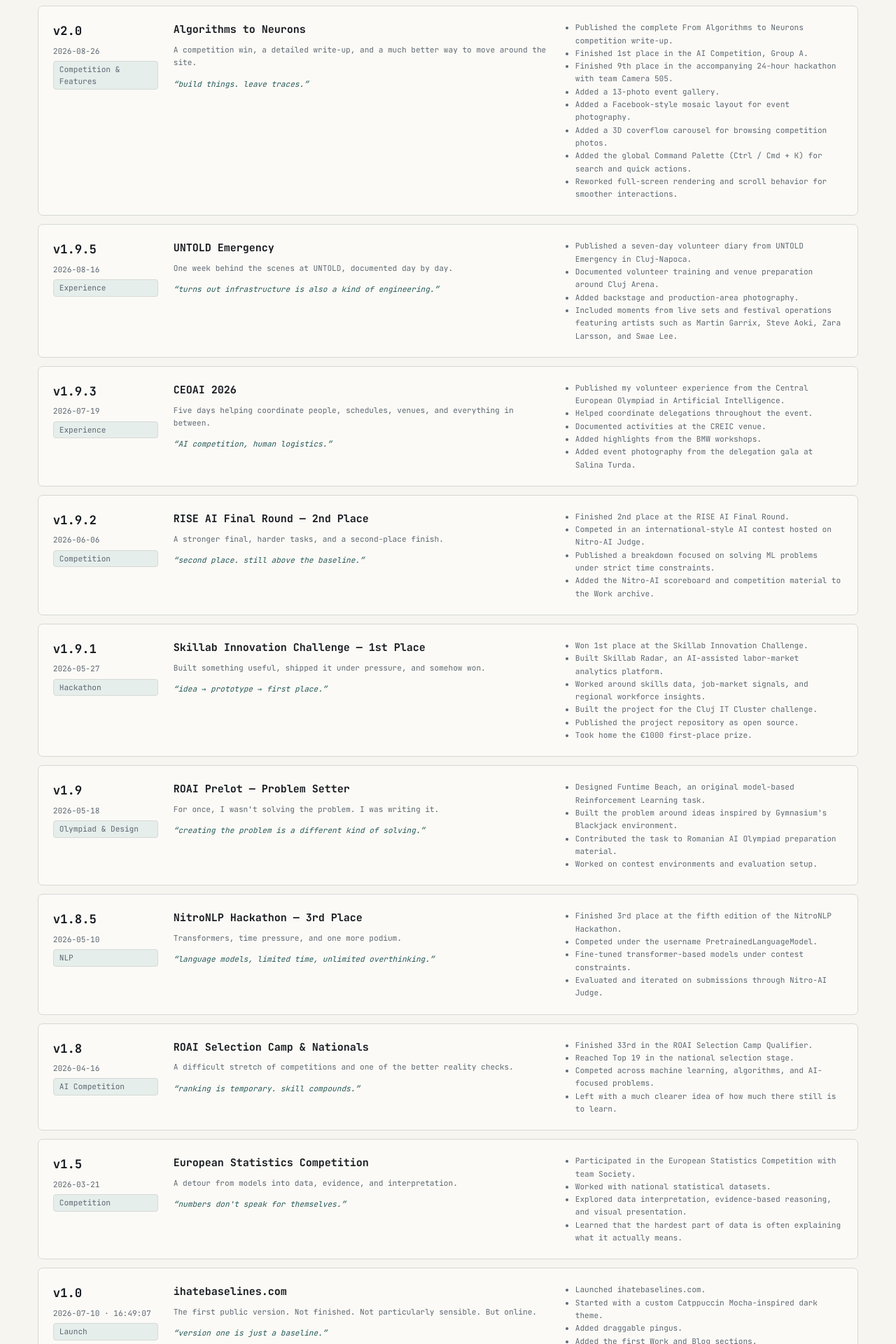
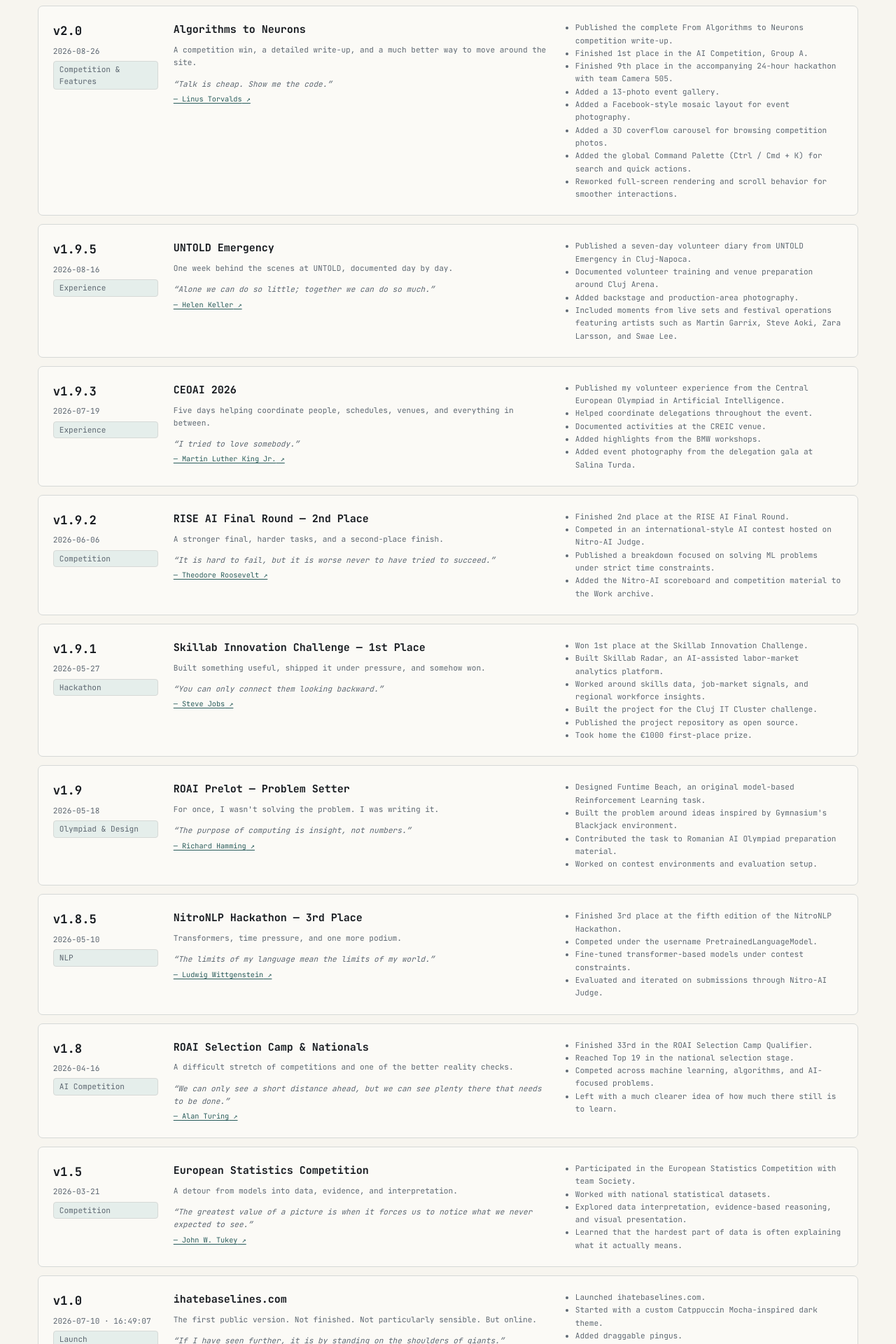
Before and after one commit to ihatebaselines/mywebsite, a Next.js app: page /changelog in a window 1280 px wide. Shown: the part 1040-2960 px from the top of the page at 70% size. Built offline with nearby package versions, Linux system fonts and the light colour scheme.

Commit message:
Add sourced quotes to changelog updates

```diff
--- a/src/app/globals.css
+++ b/src/app/globals.css
@@ -234,7 +234,10 @@ img { display: block; max-width: 100%; }
 .license-card-top { display: flex; justify-content: space-between; gap: 10px; }
 .license-version { color: var(--quiet); font-size: .69rem; }
 .license-links { display: flex; gap: 12px; margin-top: 12px; color: var(--accent-dark); font-size: .69rem; }
-.update-quote { margin-top: 12px !important; color: var(--accent-dark) !important; font-style: italic; }
+.update-quote { margin: 12px 0 0; color: var(--accent-dark); font-style: italic; }
+.update-quote p { margin: 0; color: inherit; }
+.update-quote cite { display: block; margin-top: 5px; font-size: .68rem; font-style: normal; }
+.update-quote cite a { color: inherit; text-decoration: underline; text-underline-offset: 2px; }
 .visually-hidden { position: absolute; overflow: hidden; width: 1px; height: 1px; clip: rect(0,0,0,0); white-space: nowrap; clip-path: inset(50%); }
 
 .update-list { display: grid; gap: 12px; }
--- a/src/components/ChangelogTimeline.tsx
+++ b/src/components/ChangelogTimeline.tsx
@@ -35,7 +35,7 @@ export default function ChangelogTimeline() {
       {results.length ? <div className="update-list">
         {results.map((item) => <article className="update-card" key={item.version}>
           <div className="update-version"><strong>{item.version}</strong><span>{item.date}</span><span className="tag">{item.tag}</span></div>
-          <div className="update-copy"><h2>{item.title}</h2><p>{item.summary}</p>{item.quote ? <p className="update-quote">“{item.quote}”</p> : null}</div>
+          <div className="update-copy"><h2>{item.title}</h2><p>{item.summary}</p>{item.quote ? <blockquote className="update-quote"><p>“{item.quote}”</p>{item.quoteAuthor ? <cite>{item.quoteSource ? <a href={item.quoteSource} target="_blank" rel="noreferrer">— {item.quoteAuthor}<span aria-hidden="true"> ↗</span></a> : `— ${item.quoteAuthor}`}</cite> : null}</blockquote> : null}</div>
           <ul>{item.changes.map((change, index) => <li key={`${item.version}-${index}`}>{change}</li>)}</ul>
         </article>)}
       </div> : <p className="empty-state">No updates match that search.</p>}
--- a/src/content/changelog.ts
+++ b/src/content/changelog.ts
@@ -7,6 +7,8 @@ export type ChangelogEntry = {
   summary: string;
   changes: string[];
   quote?: string;
+  quoteAuthor?: string;
+  quoteSource?: string;
 };
 
 import changelogData from "./changelogData.json";
--- a/src/content/changelogData.json
+++ b/src/content/changelogData.json
@@ -6,7 +6,9 @@
     "tag": "Competitions & Open Source",
     "tagType": "competition",
     "summary": "Two October competitions — space settlement design at ROSDC and AI/algorithmic battles at CCC 2026 — plus announcing the Baddie's Mash multimodal architecture.",
-    "quote": "matchmaking queues, space habitats, and multimodal models.",
+    "quote": "That's one small step for man, one giant leap for mankind.",
+    "quoteAuthor": "Neil Armstrong",
+    "quoteSource": "https://www.nasa.gov/wp-content/uploads/static/history/ap11ann/FirstLunarLanding/ch-1.html",
     "changes": [
       "Added CCC 2026 write-up and results (14th in School, 31st in Data/AI with PretrainedLanguageModel).",
       "Added ROSDC 2026 (Romanian Space Design Competition) entry where I worked in Operations under Condor.",
@@ -21,7 +23,9 @@
     "tag": "Competition & Features",
     "tagType": "competition",
     "summary": "A competition win, a detailed write-up, and a much better way to move around the site.",
-    "quote": "build things.\nleave traces.",
+    "quote": "Talk is cheap. Show me the code.",
+    "quoteAuthor": "Linus Torvalds",
+    "quoteSource": "https://lkml.org/lkml/2000/8/25/132",
     "changes": [
       "Published the complete From Algorithms to Neurons competition write-up.",
       "Finished 1st place in the AI Competition, Group A.",
@@ -40,7 +44,9 @@
     "tag": "Experience",
     "tagType": "milestone",
     "summary": "One week behind the scenes at UNTOLD, documented day by day.",
-    "quote": "turns out infrastructure is also a kind of engineering.",
+    "quote": "Alone we can do so little; together we can do so much.",
+    "quoteAuthor": "Helen Keller",
+    "quoteSource": "https://afb.org/about-afb/history/helen-keller/helen-keller-quotes/helen-keller-quotes-progress",
     "changes": [
       "Published a seven-day volunteer diary from UNTOLD Emergency in Cluj-Napoca.",
       "Documented volunteer training and venue preparation around Cluj Arena.",
@@ -55,7 +61,9 @@
     "tag": "Experience",
     "tagType": "milestone",
     "summary": "Five days helping coordinate people, schedules, venues, and everything in between.",
-    "quote": "AI competition, human logistics.",
+    "quote": "I tried to love somebody.",
+    "quoteAuthor": "Martin Luther King Jr.",
+    "quoteSource": "https://kinginstitute.stanford.edu/drum-major-instinct",
     "changes": [
       "Published my volunteer experience from the Central European Olympiad in Artificial Intelligence.",
       "Helped coordinate delegations throughout the event.",
@@ -71,7 +79,9 @@
     "tag": "Competition",
     "tagType": "competition",
     "summary": "A stronger final, harder tasks, and a second-place finish.",
-    "quote": "second place.\nstill above the baseline.",
+    "quote": "It is hard to fail, but it is worse never to have tried to succeed.",
+    "quoteAuthor": "Theodore Roosevelt",
+    "quoteSource": "https://tile.loc.gov/storage-services/public/gdcmassbookdig/strenuouslifeess01roos/strenuouslifeess01roos.pdf",
     "changes": [
       "Finished 2nd place at the RISE AI Final Round.",
       "Competed in an international-style AI contest hosted on Nitro-AI Judge.",
@@ -86,7 +96,9 @@
     "tag": "Hackathon",
     "tagType": "competition",
     "summary": "Built something useful, shipped it under pressure, and somehow won.",
-    "quote": "idea → prototype → first place.",
+    "quote": "You can only connect them looking backward.",
+    "quoteAuthor": "Steve Jobs",
+    "quoteSource": "https://news.stanford.edu/stories/2005/06/youve-got-find-love-jobs-says",
     "changes": [
       "Won 1st place at the Skillab Innovation Challenge.",
       "Built Skillab Radar, an AI-assisted labor-market analytics platform.",
@@ -103,7 +115,9 @@
     "tag": "Olympiad & Design",
     "tagType": "feature",
     "summary": "For once, I wasn't solving the problem. I was writing it.",
-    "quote": "creating the problem is a different kind of solving.",
+    "quote": "The purpose of computing is insight, not numbers.",
+    "quoteAuthor": "Richard Hamming",
+    "quoteSource": "https://history.computer.org/pioneers/pdfs/H/Hamming.pdf",
     "changes": [
       "Designed Funtime Beach, an original model-based Reinforcement Learning task.",
       "Built the problem around ideas inspired by Gymnasium's Blackjack environment.",
@@ -118,7 +132,9 @@
     "tag": "NLP",
     "tagType": "competition",
     "summary": "Transformers, time pressure, and one more podium.",
-    "quote": "language models, limited time, unlimited overthinking.",
+    "quote": "The limits of my language mean the limits of my world.",
+    "quoteAuthor": "Ludwig Wittgenstein",
+    "quoteSource": "https://plato.stanford.edu/archives/spr2024/entries/boundary/",
     "changes": [
       "Finished 3rd place at the fifth edition of the NitroNLP Hackathon.",
       "Competed under the username PretrainedLanguageModel.",
@@ -133,7 +149,9 @@
     "tag": "AI Competition",
     "tagType": "competition",
     "summary": "A difficult stretch of competitions and one of the better reality checks.",
-    "quote": "ranking is temporary.\nskill compounds.",
+    "quote": "We can only see a short distance ahead, but we can see plenty there that needs to be done.",
+    "quoteAuthor": "Alan Turing",
+    "quoteSource": "https://turingarchive.kings.cam.ac.uk/",
     "changes": [
       "Finished 33rd in the ROAI Selection Camp Qualifier.",
       "Reached Top 19 in the national selection stage.",
@@ -148,7 +166,9 @@
     "tag": "Competition",
     "tagType": "competition",
     "summary": "A detour from models into data, evidence, and interpretation.",
-    "quote": "numbers don't speak for themselves.",
+    "quote": "The greatest value of a picture is when it forces us to notice what we never expected to see.",
+    "quoteAuthor": "John W. Tukey",
+    "quoteSource": "https://www.cambridge.org/core/books/abs/scientific-inference/statistical-summaries-of-data/84B62A5454690B7C547120DB9F38E688",
     "changes": [
       "Participated in the European Statistics Competition with team Society.",
       "Worked with national statistical datasets.",
@@ -163,7 +183,9 @@
     "tag": "Launch",
     "tagType": "milestone",
     "summary": "The first public version.\n\nNot finished.\nNot particularly sensible.\nBut online.",
-    "quote": "version one is just a baseline.",
+    "quote": "If I have seen further, it is by standing on the shoulders of giants.",
+    "quoteAuthor": "Isaac Newton",
+    "quoteSource": "https://newtonproject.ox.ac.uk/view/texts/normalized/OTHE00018",
     "changes": [
       "Launched ihatebaselines.com.",
       "Started with a custom Catppuccin Mocha-inspired dark theme.",
```
